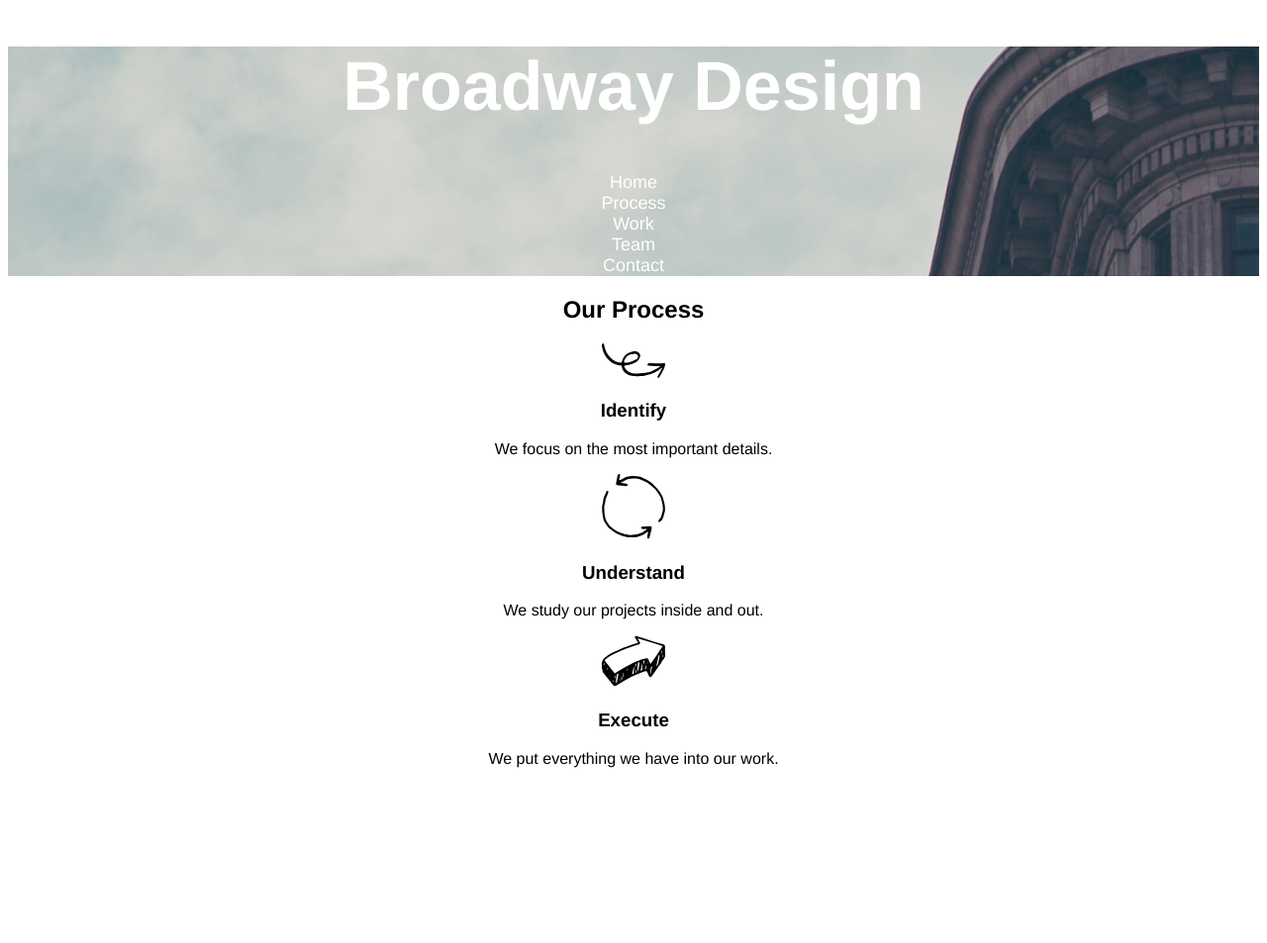
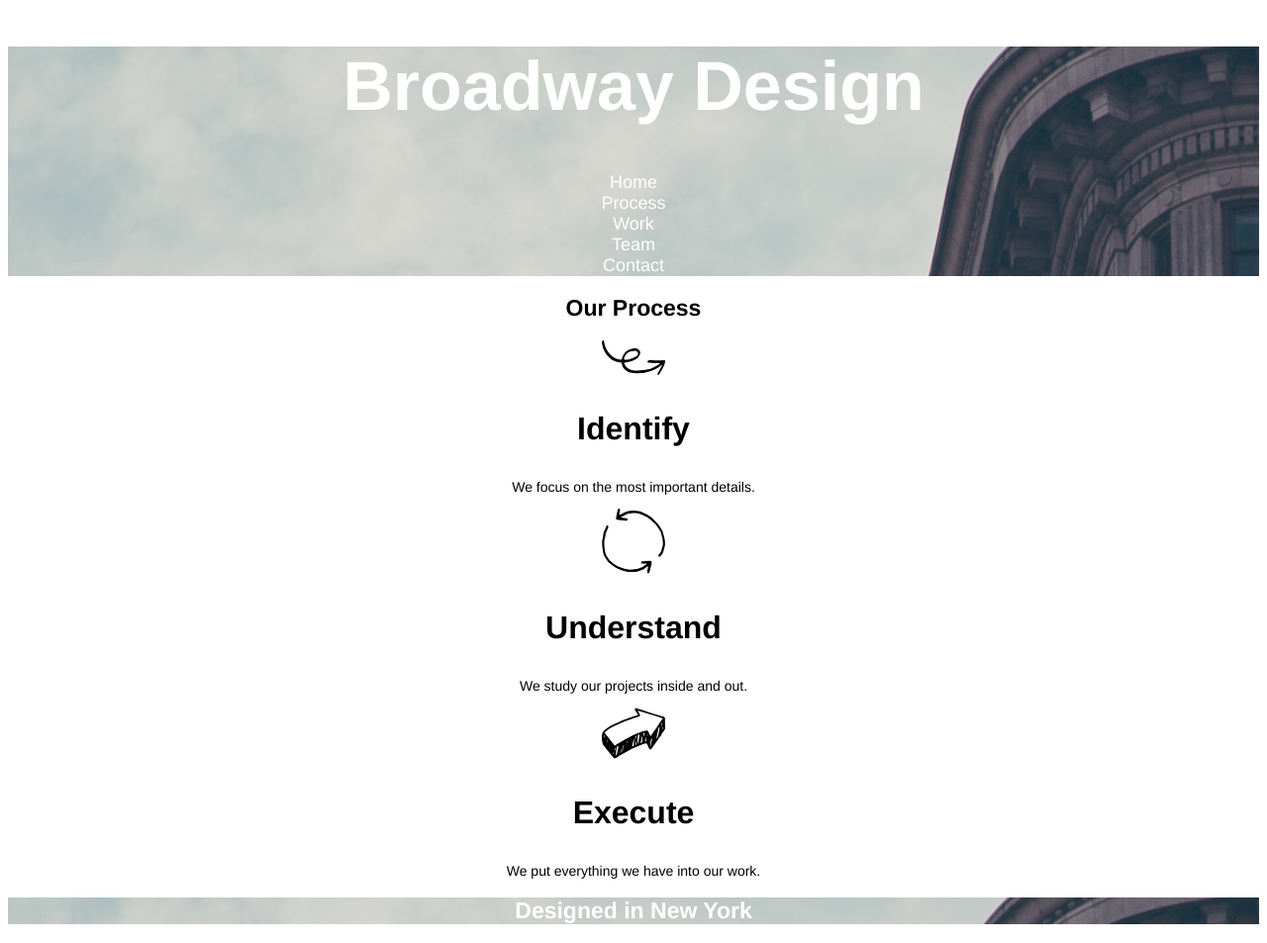
Before and after one commit to Esthefany88/broadway, a plain HTML site: page index.html in a window 1280 px wide. Shown: the whole page at 99% size. Before the commit the page ends 800 px from the top, so only its background shows below. Drawn offline with Linux system fonts and the light colour scheme; files that its build step writes are made by us from their sources; files whose address does not match are found by name.

Commit message:
our process css & break

```diff
--- a/index.html
+++ b/index.html
@@ -30,5 +30,10 @@
   <h3>Execute</h3>
     <p>We put everything we have into our work.</p>
 </div>
+<!--designed-->
+<div class="break">
+  <h2>Designed in New York</h2>
+</div>
+
   </body>
 </html>
--- a/resources/style.css
+++ b/resources/style.css
@@ -16,3 +16,22 @@ h1 {
 nav {
   font-size: 18px;
 }
+
+h3 {
+  font-size: 32px;
+  font-weight: bold;
+}
+
+h2 {
+  font-size: 23px;
+  font-weight: bold;
+}
+
+p {
+  font-size: 14px
+}
+
+.break {
+  color: white;
+  background-image: url(/Users/esthefanymelo/Desktop/webdesignprojects/broadway/resources/pictures/the-flatiron-building.png);
+}
```
